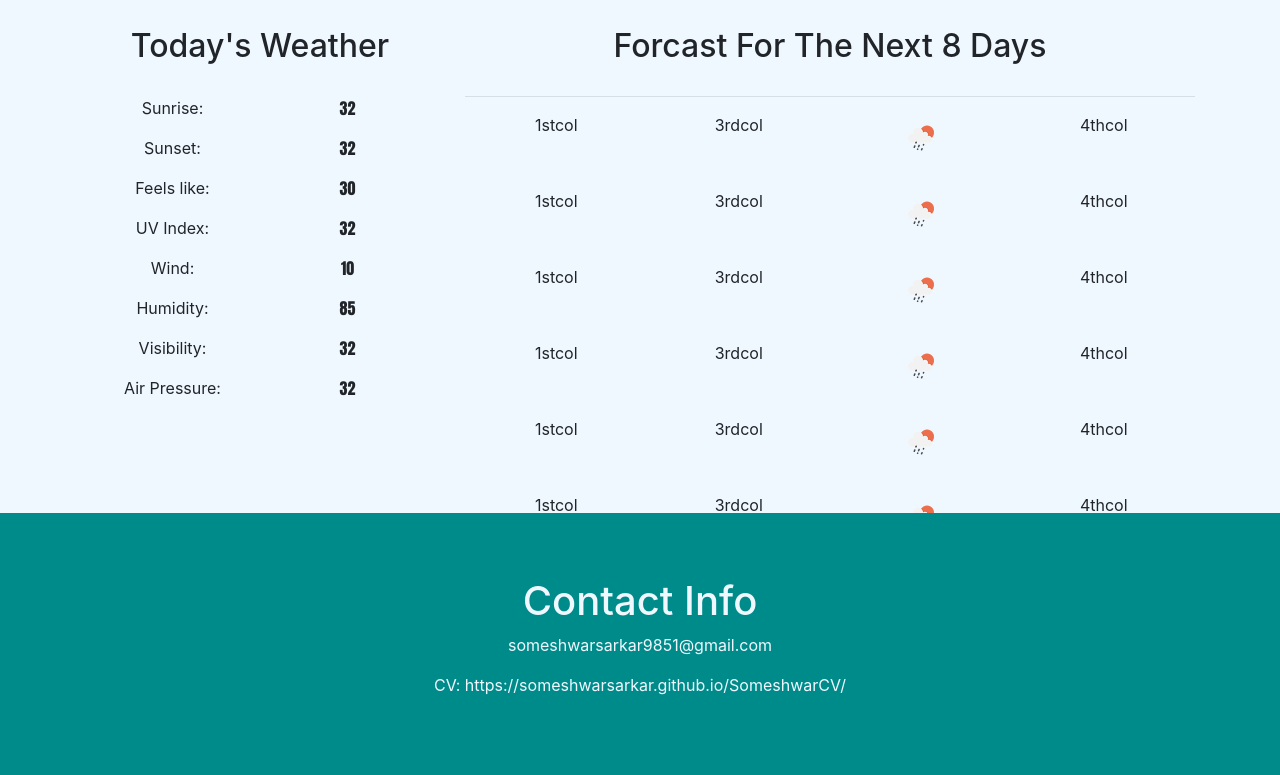
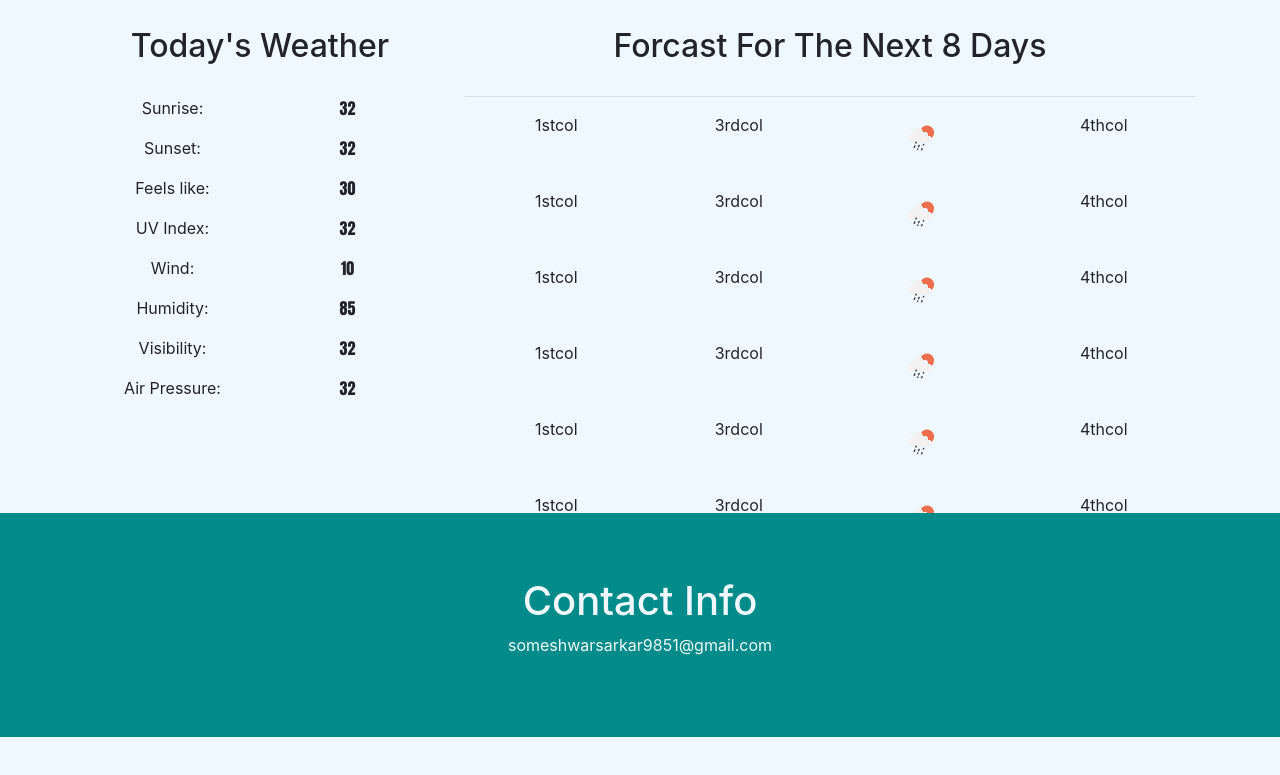
Before and after one commit to someshwarsarkar/weather, a plain HTML site: page index.html in a window 1280 px wide. Shown: the part 836-1611 px from the top of the page. After the commit the page ends 1573 px from the top, so only its background shows below. Drawn offline with nearby package versions, Linux system fonts and the light colour scheme; no server answers.

Commit message:
Update index.html

```diff
--- a/index.html
+++ b/index.html
@@ -94,7 +94,7 @@
 <div class="jumbotron text-center" style="margin-bottom:0; border-radius: 0px; color: aliceblue; background-color: darkcyan; border-radius:0px;">
     <h1>Contact Info</h1>
 	<p>someshwarsarkar9851@gmail.com</p>
-	<p>CV: https://someshwarsarkar.github.io/SomeshwarCV/</p>
+
 
 </div>
 
```
